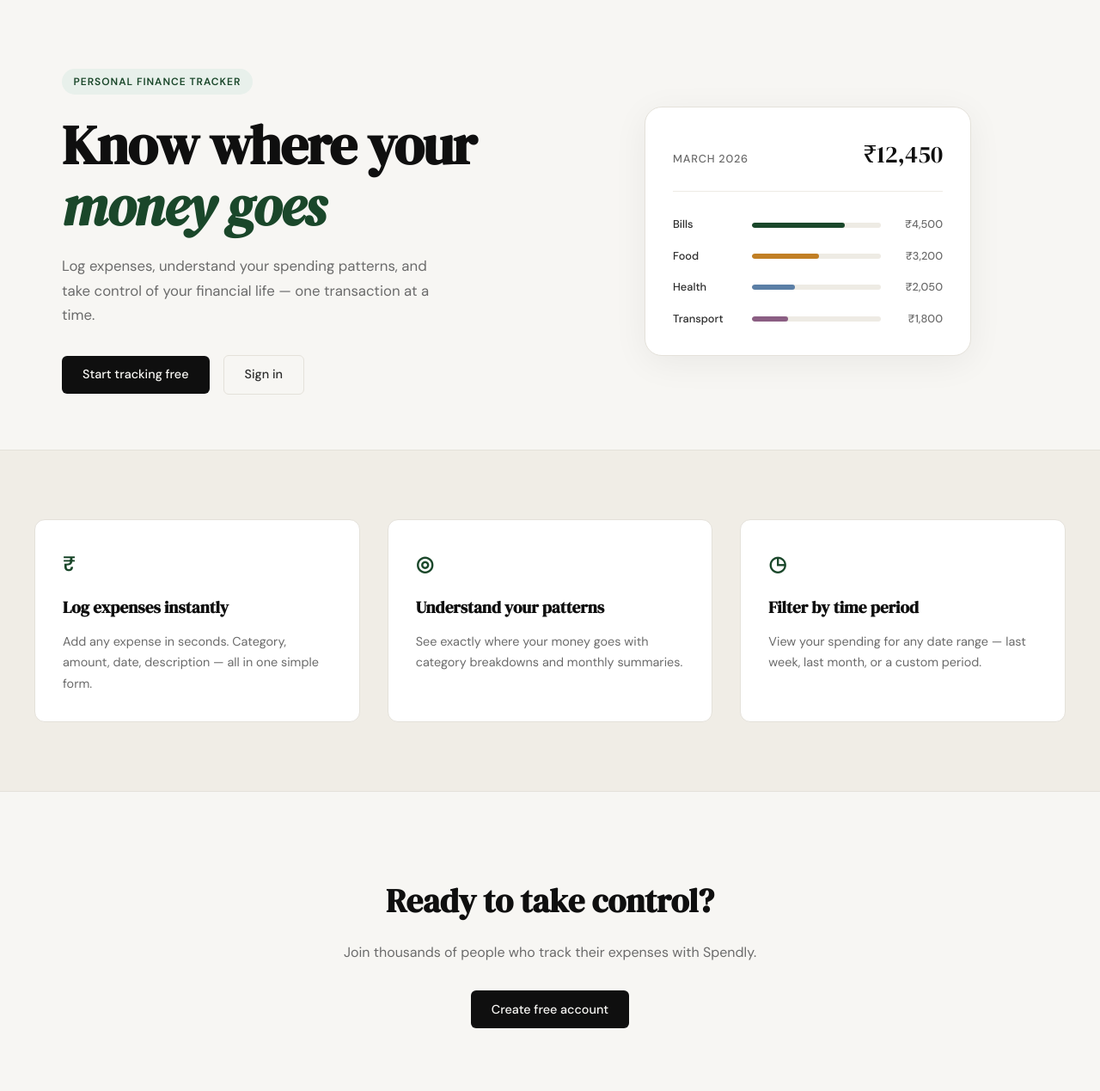
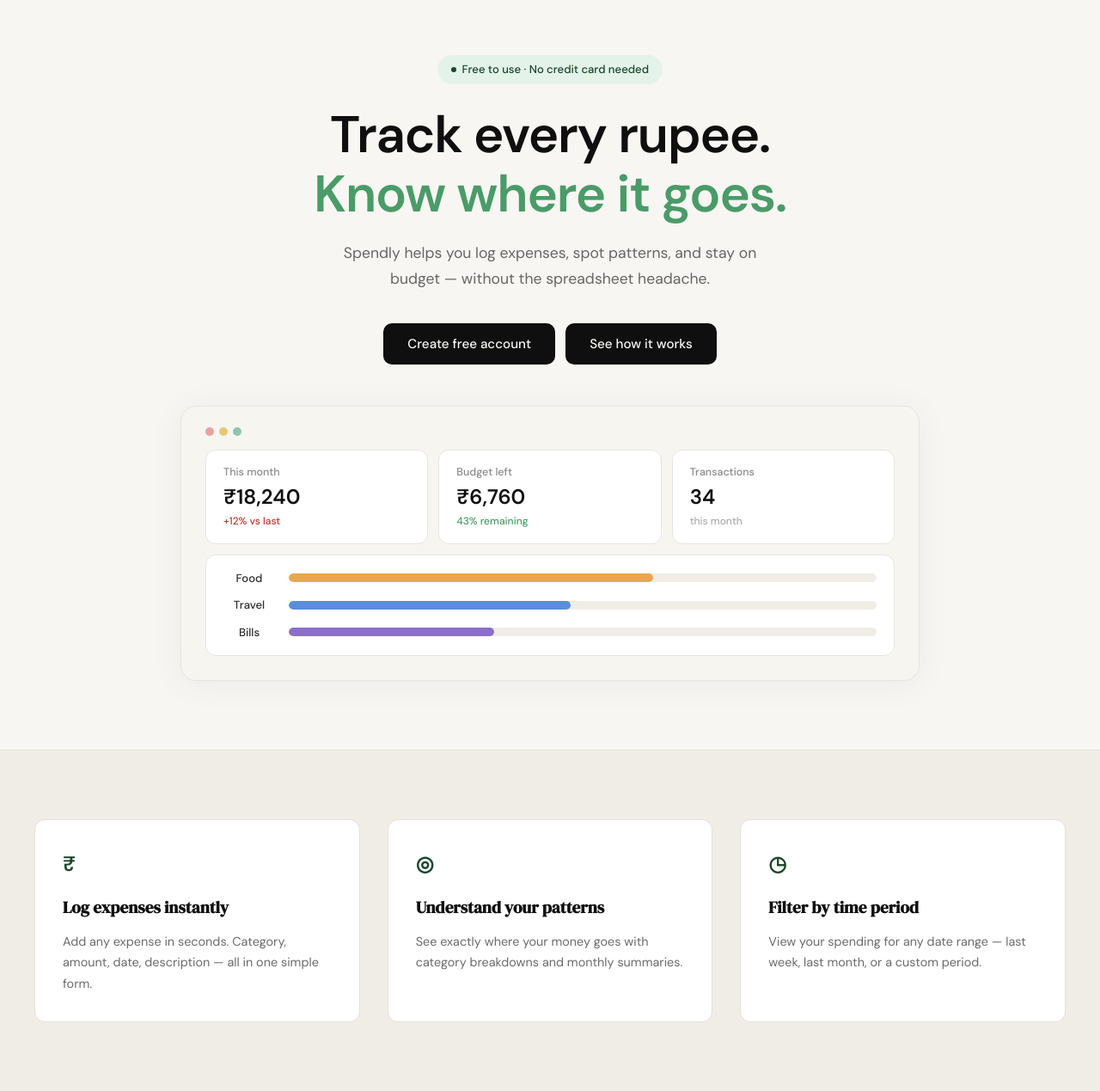
Before and after one commit to Abhishekkoppaka/Spendly_tracker, a Flask app: page / in a window 1280 px wide. Shown: the part 61-1330 px from the top of the page at 86% size. Run offline with Flask 3, Linux system fonts and the light colour scheme.

Commit message:
landing: redesign hero section to match mockup

```diff
--- a/static/css/style.css
+++ b/static/css/style.css
@@ -124,137 +124,202 @@
 /* ------------------------------------------------------------------ */
 
 .hero {
-    padding: 5rem 2rem 4rem;
-    display: grid;
-    grid-template-columns: 1fr 1fr;
-    gap: 4rem;
+    padding: 4rem 2rem 5rem;
+    display: flex;
+    flex-direction: column;
     align-items: center;
+    text-align: center;
     max-width: var(--max-width);
     margin: 0 auto;
 }
 
-.hero-badge {
-    display: inline-block;
-    background: var(--accent-light);
+.hero-inner {
+    display: flex;
+    flex-direction: column;
+    align-items: center;
+    text-align: center;
+    margin-bottom: 3rem;
+}
+
+.badge-pill {
+    display: inline-flex;
+    align-items: center;
+    gap: 0.4rem;
+    background: #e4f3e9;
     color: var(--accent);
-    font-size: 0.75rem;
-    font-weight: 600;
-    letter-spacing: 0.08em;
-    text-transform: uppercase;
-    padding: 0.35rem 0.85rem;
+    font-size: 0.82rem;
+    font-weight: 500;
+    padding: 0.4rem 1rem;
     border-radius: 999px;
     margin-bottom: 1.5rem;
 }
 
+.badge-dot {
+    width: 6px;
+    height: 6px;
+    border-radius: 50%;
+    background: var(--accent);
+}
+
 .hero-title {
-    font-family: var(--font-display);
-    font-size: clamp(2.5rem, 5vw, 4rem);
-    line-height: 1.1;
+    font-family: var(--font-body);
+    font-size: clamp(2.25rem, 5vw, 3.75rem);
+    font-weight: 600;
+    line-height: 1.15;
     letter-spacing: -0.02em;
     color: var(--ink);
     margin-bottom: 1.25rem;
 }
 
 .hero-title em {
-    font-style: italic;
-    color: var(--accent);
+    font-style: normal;
+    color: #4a9b68;
+    font-weight: 600;
 }
 
 .hero-subtitle {
-    font-size: 1.05rem;
-    color: var(--ink-muted);
+    font-size: 1.1rem;
+    color: #666;
     line-height: 1.7;
-    max-width: 460px;
-    margin-bottom: 2rem;
+    max-width: 520px;
+    margin-bottom: 2.25rem;
 }
 
 .hero-actions {
     display: flex;
-    gap: 1rem;
+    gap: 0.75rem;
     align-items: center;
-}
-
-/* ------------------------------------------------------------------ */
-/* Mock card (hero visual)                                             */
-/* ------------------------------------------------------------------ */
-
-.hero-visual {
-    display: flex;
     justify-content: center;
 }
 
-.mock-card {
-    background: var(--paper-card);
-    border: 1px solid var(--border);
-    border-radius: var(--radius-lg);
-    padding: 2rem;
-    width: 100%;
-    max-width: 380px;
-    box-shadow: 0 8px 40px rgba(0,0,0,0.06);
+.btn-hero-primary {
+    display: inline-block;
+    background: var(--ink);
+    color: var(--paper);
+    padding: 0.75rem 1.75rem;
+    border-radius: 10px;
+    font-family: var(--font-body);
+    font-size: 0.95rem;
+    font-weight: 500;
+    cursor: pointer;
+    border: none;
+    transition: background 0.2s;
+    text-decoration: none;
 }
 
-.mock-card-header {
-    display: flex;
-    justify-content: space-between;
-    align-items: baseline;
-    margin-bottom: 1.75rem;
-    padding-bottom: 1.25rem;
-    border-bottom: 1px solid var(--border-soft);
+.btn-hero-primary:hover { opacity: 0.85; }
+
+/* ------------------------------------------------------------------ */
+/* Hero dashboard mockup                                               */
+/* ------------------------------------------------------------------ */
+
+.hero-dashboard {
+    background: #f7f5f0;
+    border: 1px solid #e5e5e5;
+    border-radius: 18px;
+    padding: 1.25rem 1.75rem 1.75rem;
+    width: 100%;
+    max-width: 860px;
+    box-shadow: 0 4px 40px rgba(0,0,0,0.05);
 }
 
-.mock-label {
-    font-size: 0.8rem;
-    font-weight: 500;
-    color: var(--ink-muted);
-    text-transform: uppercase;
-    letter-spacing: 0.06em;
+.dash-header {
+    display: flex;
+    gap: 6px;
+    margin-bottom: 1rem;
+    padding-top: 0.25rem;
 }
 
-.mock-total {
-    font-family: var(--font-display);
-    font-size: 1.75rem;
-    color: var(--ink);
+.dash-dot {
+    width: 10px;
+    height: 10px;
+    border-radius: 50%;
 }
 
-.mock-bars { display: flex; flex-direction: column; gap: 1rem; }
+.dash-dot-red { background: #e8a0a0; }
+.dash-dot-yellow { background: #e4c87a; }
+.dash-dot-green { background: #8fc5b0; }
 
-.mock-bar-row {
+/* Stat cards row */
+.dash-stats {
     display: grid;
-    grid-template-columns: 80px 1fr 60px;
-    align-items: center;
+    grid-template-columns: repeat(3, 1fr);
     gap: 0.75rem;
+    margin-bottom: 0.75rem;
 }
 
-.mock-cat {
-    font-size: 0.8rem;
+.stat-card {
+    background: var(--paper-card);
+    border: 1px solid #e5e5e5;
+    border-radius: 12px;
+    padding: 1rem 1.25rem;
+    display: flex;
+    flex-direction: column;
+    gap: 0.25rem;
+    text-align: left;
+}
+
+.stat-label {
+    font-size: 0.78rem;
+    font-weight: 500;
+    color: #888;
+}
+
+.stat-value {
+    font-size: 1.5rem;
+    font-weight: 600;
+    color: var(--ink);
+    line-height: 1.2;
+}
+
+.stat-change {
+    font-size: 0.75rem;
+    font-weight: 500;
+}
+
+.change-up { color: var(--danger); }
+.change-success { color: #4a9b68; }
+.change-muted { color: #aaa; }
+
+/* Dashboard category bars */
+.dash-bars {
+    background: var(--paper-card);
+    border: 1px solid #e5e5e5;
+    border-radius: 12px;
+    padding: 1rem 1.25rem;
+    display: flex;
+    flex-direction: column;
+    gap: 0.65rem;
+}
+
+.bar-row {
+    display: grid;
+    grid-template-columns: 60px 1fr;
+    align-items: center;
+    gap: 1rem;
+}
+
+.bar-cat {
+    font-size: 0.82rem;
     font-weight: 500;
     color: var(--ink-soft);
 }
 
-.mock-bar-track {
-    height: 6px;
-    background: var(--border-soft);
+.bar-track {
+    height: 10px;
+    background: #f0ede6;
     border-radius: 999px;
     overflow: hidden;
 }
 
-.mock-bar {
+.bar-fill {
     height: 100%;
-    background: var(--accent);
     border-radius: 999px;
-    transition: width 0.6s ease;
 }
 
-.mock-bar-2 { background: var(--accent-2); }
-.mock-bar-3 { background: #5b7fa6; }
-.mock-bar-4 { background: #8b5e83; }
-
-.mock-amt {
-    font-size: 0.8rem;
-    font-weight: 500;
-    color: var(--ink-muted);
-    text-align: right;
-}
+.bar-food { background: #e4a84d; }
+.bar-travel { background: #5b8ed9; }
+.bar-bills { background: #8b6ec9; }
 
 /* ------------------------------------------------------------------ */
 /* Buttons                                                             */
@@ -553,19 +618,16 @@
 /* ------------------------------------------------------------------ */
 
 @media (max-width: 900px) {
-    .hero {
-        grid-template-columns: 1fr;
-        text-align: center;
-    }
-
-    .hero-subtitle { max-width: 100%; }
-    .hero-actions { justify-content: center; }
-    .hero-visual { display: none; }
+    .dash-stats { grid-template-columns: 1fr; }
+    .hero-dashboard { padding: 1rem; }
 
     .features-inner { grid-template-columns: 1fr; }
 }
 
 @media (max-width: 600px) {
     .nav-links a:not(.nav-cta) { display: none; }
+    .hero { padding: 2.5rem 1rem 3rem; }
+    .hero-actions { flex-direction: column; width: 100%; }
+    .btn-hero-primary { width: 100%; text-align: center; }
     .hero { padding: 3rem 1rem 2rem; }
 }
--- a/templates/landing.html
+++ b/templates/landing.html
@@ -6,62 +6,82 @@
 
 <section class="hero">
     <div class="hero-inner">
-        <div class="hero-badge">Personal Finance Tracker</div>
+        <div class="badge-pill">
+            <span class="badge-dot"></span>
+            <span>Free to use · No credit card needed</span>
+        </div>
+
         <h1 class="hero-title">
-            Know where your<br>
-            <em>money goes</em>
+            Track every rupee.<br>
+            <em>Know where it goes.</em>
         </h1>
+
         <p class="hero-subtitle">
-            Log expenses, understand your spending patterns,
-            and take control of your financial life —
-            one transaction at a time.
+            Spendly helps you log expenses, spot patterns, and stay
+            on budget — without the spreadsheet headache.
         </p>
+
         <div class="hero-actions">
-            <a href="{{ url_for('register') }}" class="btn-primary">Start tracking free</a>
-            <a href="{{ url_for('login') }}" class="btn-ghost">Sign in</a>
+            <a href="{{ url_for('register') }}" class="btn-hero-primary">Create free account</a>
+            <a href="#how-it-works" class="btn-hero-primary">See how it works</a>
         </div>
     </div>
-    <div class="hero-visual">
-        <div class="mock-card">
-            <div class="mock-card-header">
-                <span class="mock-label">March 2026</span>
-                <span class="mock-total">₹12,450</span>
+
+    <!-- Dashboard mockup -->
+    <div class="hero-dashboard">
+        <div class="dash-header">
+            <span class="dash-dot dash-dot-red"></span>
+            <span class="dash-dot dash-dot-yellow"></span>
+            <span class="dash-dot dash-dot-green"></span>
+        </div>
+
+        <!-- Stat cards row -->
+        <div class="dash-stats">
+            <!-- Spent this month -->
+            <div class="stat-card">
+                <span class="stat-label">This month</span>
+                <span class="stat-value">₹18,240</span>
+                <span class="stat-change change-up">+12% vs last</span>
             </div>
-            <div class="mock-bars">
-                <div class="mock-bar-row">
-                    <span class="mock-cat">Bills</span>
-                    <div class="mock-bar-track">
-                        <div class="mock-bar" style="width: 72%"></div>
-                    </div>
-                    <span class="mock-amt">₹4,500</span>
+            <!-- Budget left -->
+            <div class="stat-card">
+                <span class="stat-label">Budget left</span>
+                <span class="stat-value">₹6,760</span>
+                <span class="stat-change change-success">43% remaining</span>
+            </div>
+            <!-- Transactions -->
+            <div class="stat-card">
+                <span class="stat-label">Transactions</span>
+                <span class="stat-value">34</span>
+                <span class="stat-change change-muted">this month</span>
+            </div>
+        </div>
+
+        <!-- Category bars -->
+        <div class="dash-bars">
+            <div class="bar-row">
+                <span class="bar-cat">Food</span>
+                <div class="bar-track">
+                    <div class="bar-fill bar-food" style="width:62%"></div>
                 </div>
-                <div class="mock-bar-row">
-                    <span class="mock-cat">Food</span>
-                    <div class="mock-bar-track">
-                        <div class="mock-bar mock-bar-2" style="width: 52%"></div>
-                    </div>
-                    <span class="mock-amt">₹3,200</span>
+            </div>
+            <div class="bar-row">
+                <span class="bar-cat">Travel</span>
+                <div class="bar-track">
+                    <div class="bar-fill bar-travel" style="width:48%"></div>
                 </div>
-                <div class="mock-bar-row">
-                    <span class="mock-cat">Health</span>
-                    <div class="mock-bar-track">
-                        <div class="mock-bar mock-bar-3" style="width: 33%"></div>
-                    </div>
-                    <span class="mock-amt">₹2,050</span>
-                </div>
-                <div class="mock-bar-row">
-                    <span class="mock-cat">Transport</span>
-                    <div class="mock-bar-track">
-                        <div class="mock-bar mock-bar-4" style="width: 28%"></div>
-                    </div>
-                    <span class="mock-amt">₹1,800</span>
+            </div>
+            <div class="bar-row">
+                <span class="bar-cat">Bills</span>
+                <div class="bar-track">
+                    <div class="bar-fill bar-bills" style="width:35%"></div>
                 </div>
             </div>
         </div>
     </div>
 </section>
 
-<section class="features">
+<section class="features" id="how-it-works">
     <div class="features-inner">
         <div class="feature-card">
             <div class="feature-icon">₹</div>
```
Also changed, not shown: Plan.png (added).
